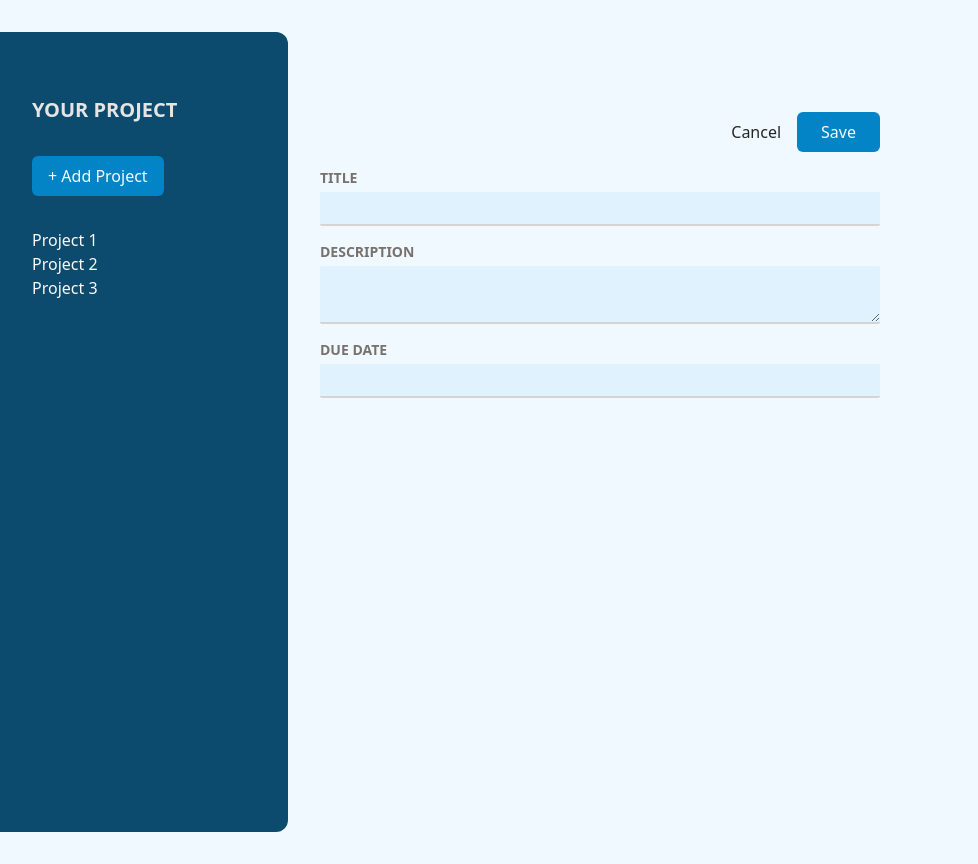
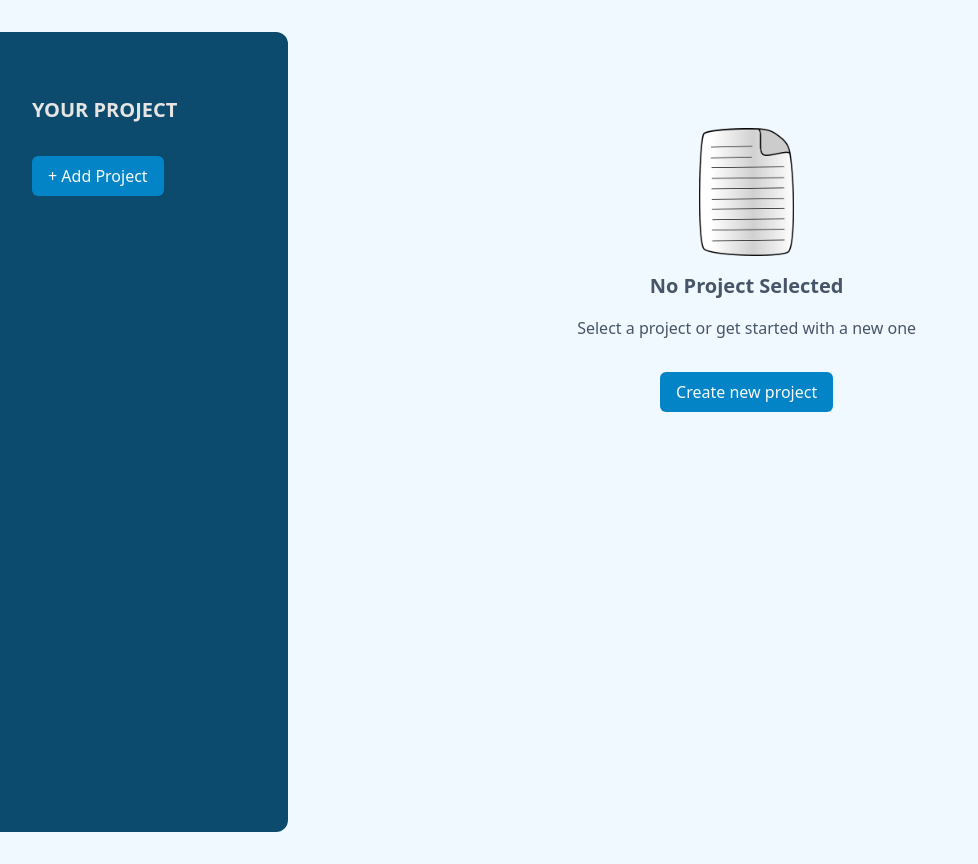
Before and after one commit to kartavya99/project-tailwind, a React (Create React App) app: page / in a window 1280 px wide. Shown: the whole page, without its empty margins (0-978 px from the left). Built offline with nearby package versions, Linux system fonts and the light colour scheme.

Commit message:
functionality to add project details

```diff
--- a/src/App.js
+++ b/src/App.js
@@ -1,13 +1,36 @@
+import { useState } from "react";
+
 import ProjectSideBar from "./components/ProjectSideBar";
 import NewProject from "./components/NewProject";
 import NoProjectSelected from "./components/NoProjectSelected";
 
 function App() {
+  const [projectsState, setProjectsState] = useState({
+    selectedProjectId: undefined,
+    projects: [],
+  });
+
+  function handleStartAddProject() {
+    setProjectsState((prevState) => {
+      return {
+        ...prevState,
+        selectedProjectId: null,
+      };
+    });
+  }
+
+  let content;
+
+  if (projectsState.selectedProjectId === null) {
+    content = <NewProject />;
+  } else if (projectsState.selectedProjectId === undefined) {
+    content = <NoProjectSelected onStartAddProject={handleStartAddProject} />;
+  }
+
   return (
     <main className="h-screen my-8 flex gap-8">
-      <ProjectSideBar />
-      <NewProject />
-      {/* <NoProjectSelected /> */}
+      <ProjectSideBar onStartAddProject={handleStartAddProject} />
+      {content}
     </main>
   );
 }
--- a/src/components/Button.js
+++ b/src/components/Button.js
@@ -2,7 +2,10 @@ import React from "react";
 
 const Button = ({ children, ...props }) => {
   return (
-    <button className="px-4 py-2 text-xs md:text-base rounded-md bg-sky-600 text-slate-50 hover:bg-sky-500 hover:text-slate-100">
+    <button
+      className="px-4 py-2 text-xs md:text-base rounded-md bg-sky-600 text-slate-50 hover:bg-sky-500 hover:text-slate-100"
+      {...props}
+    >
       {children}
     </button>
   );
--- a/src/components/Input.js
+++ b/src/components/Input.js
@@ -1,6 +1,6 @@
-import React from "react";
+import React, { forwardRef } from "react";
 
-const Input = ({ label, textarea, ...props }) => {
+const Input = forwardRef(({ label, textarea, ...props }, ref) => {
   const classes =
     "w-full p-1 border-b-2 rounded-sm border-stone-300 bg-sky-100 text-stone-600 focus:outline-none focus:border-sky-600";
   return (
@@ -9,12 +9,12 @@ const Input = ({ label, textarea, ...props }) => {
         {label}
       </label>
       {textarea ? (
-        <textarea className={classes} {...props} />
+        <textarea ref={ref} className={classes} {...props} />
       ) : (
-        <input className={classes} {...props} />
+        <input ref={ref} className={classes} {...props} />
       )}
     </p>
   );
-};
+});
 
 export default Input;
--- a/src/components/NewProject.js
+++ b/src/components/NewProject.js
@@ -1,7 +1,18 @@
-import React from "react";
+import React, { useRef } from "react";
 import Input from "./Input";
 
 const NewProject = () => {
+  const title = useRef();
+  const description = useRef();
+  const dueDate = useRef();
+
+  function handleSaveProject() {
+    const enteredTitle = title.current.value;
+    const enteredDescription = description.current.value;
+    const enteredDueDate = dueDate.current.value;
+    console.log(enteredTitle, enteredDueDate, enteredDescription);
+  }
+
   return (
     <div className="w-[35rem] mt-16">
       <menu className="flex items-center justify-end gap-4 my-4">
@@ -11,16 +22,19 @@ const NewProject = () => {
           </button>
         </li>
         <li>
-          <button className=" px-6 py-2 rounded-md bg-sky-600 text-slate-50 hover:bg-sky-500">
+          <button
+            className=" px-6 py-2 rounded-md bg-sky-600 text-slate-50 hover:bg-sky-500"
+            onClick={handleSaveProject}
+          >
             Save
           </button>
         </li>
       </menu>
 
       <div>
-        <Input label="TItle" />
-        <Input label="Description" textarea />
-        <Input label="Due Date" />
+        <Input ref={title} label="TItle" />
+        <Input ref={description} label="Description" textarea />
+        <Input type="date" ref={dueDate} label="Due Date" />
       </div>
     </div>
   );
--- a/src/components/NoProjectSelected.js
+++ b/src/components/NoProjectSelected.js
@@ -2,7 +2,7 @@ import React from "react";
 import noProjectImage from "../assets/no-project.png";
 import Button from "./Button";
 
-const NoProjectSelected = () => {
+const NoProjectSelected = ({ onStartAddProject }) => {
   return (
     <div className="mt-24 text-center w-2/3">
       <img
@@ -17,7 +17,7 @@ const NoProjectSelected = () => {
         Select a project or get started with a new one
       </p>
       <p className="mt-8">
-        <Button>Create new project</Button>
+        <Button onClick={onStartAddProject}>Create new project</Button>
       </p>
     </div>
   );
--- a/src/components/ProjectSideBar.js
+++ b/src/components/ProjectSideBar.js
@@ -1,20 +1,15 @@
 import React from "react";
 import Button from "./Button";
 
-const ProjectSideBar = () => {
+const ProjectSideBar = ({ onStartAddProject }) => {
   return (
     <aside className="w-1/3 px-8 py-16 bg-sky-900 text-stone-50 md:w-72 rounded-r-xl">
       <h2 className="mb-8 font-bold uppercase md:text-xl text-stone-200">
         Your Project
       </h2>
       <div>
-        <Button>+ Add Project</Button>
+        <Button onClick={onStartAddProject}>+ Add Project</Button>
       </div>
-      <ul className="mt-8">
-        <p>Project 1</p>
-        <p>Project 2</p>
-        <p>Project 3</p>
-      </ul>
     </aside>
   );
 };
```
